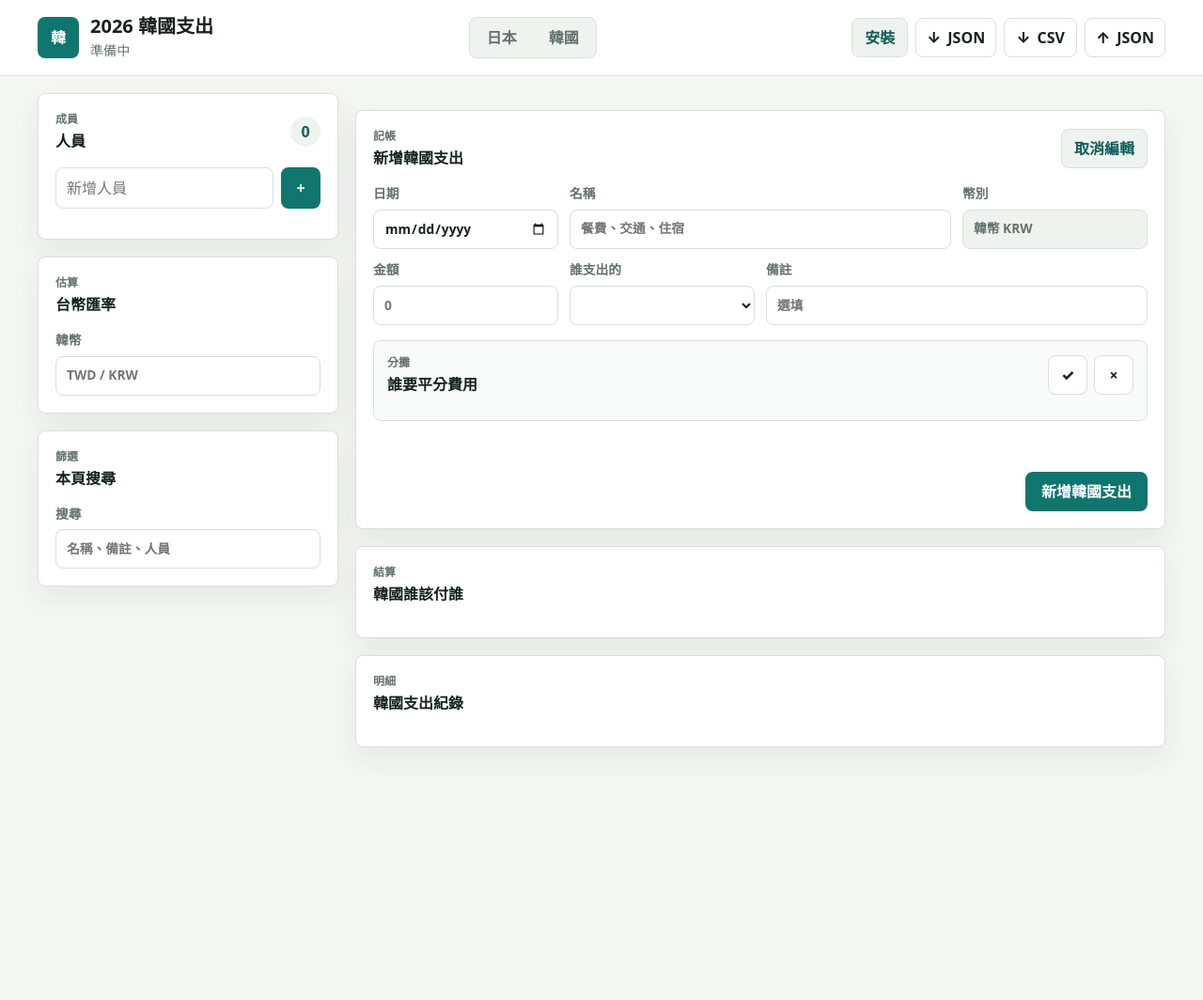
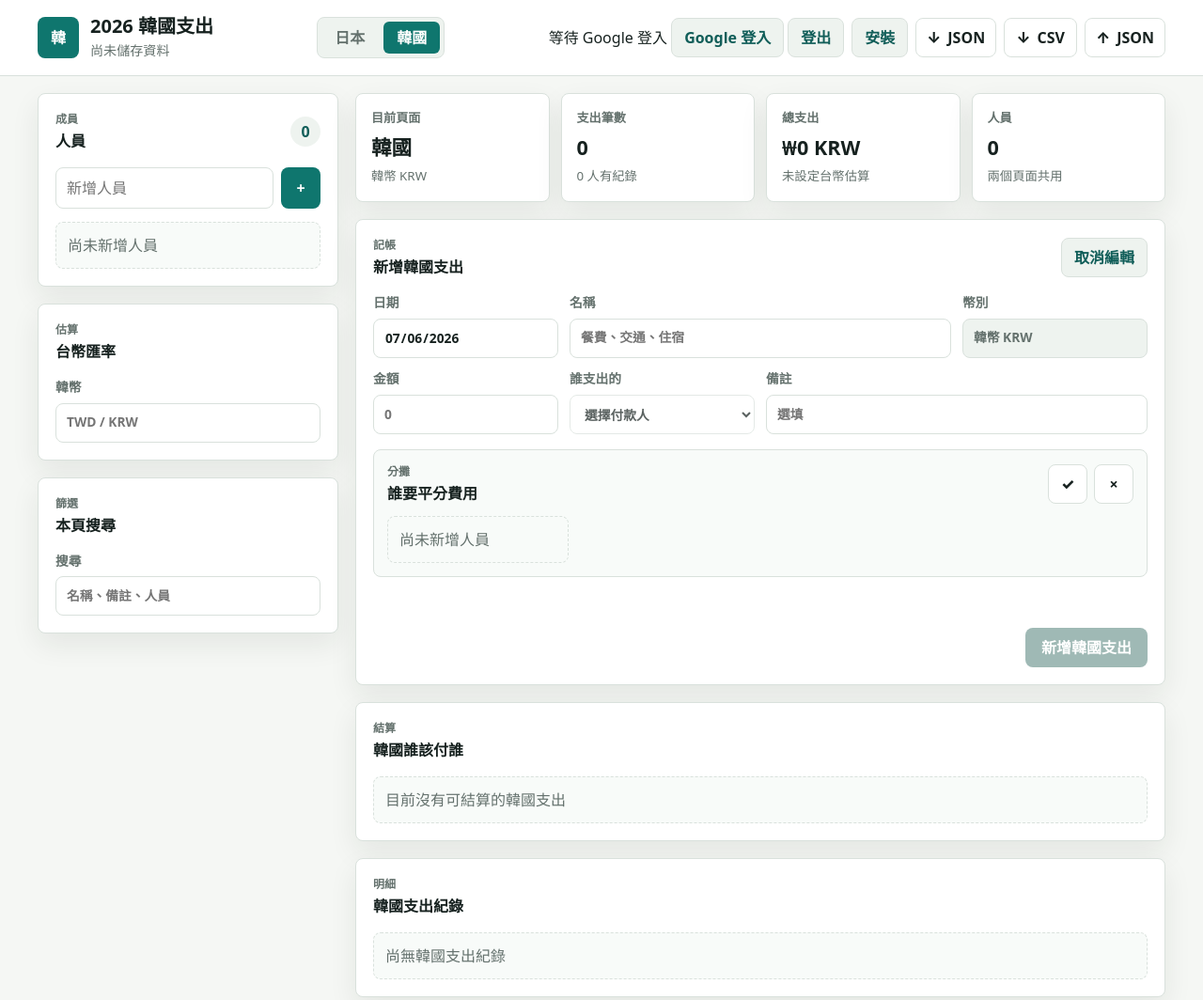
Before and after one commit to poyhsu/Finance_Japan_Korea, a plain HTML site: page korea.html in a window 1280 px wide. Shown: the top 1064 px of the page at 94% size. Before the commit the page ends 835 px from the top, so only its background shows below. Drawn offline with Linux system fonts and the light colour scheme; no server answers.

Commit message:
Update Firebase cloud sync: korea.html

```diff
--- a/korea.html
+++ b/korea.html
@@ -25,6 +25,11 @@
       </nav>
 
       <div class="header-actions" aria-label="資料操作">
+        <div class="cloud-auth">
+          <span class="cloud-pill" id="cloud-status">雲端未連線</span>
+          <button class="ghost-button" id="sign-in" type="button">Google 登入</button>
+          <button class="ghost-button" id="sign-out" type="button" hidden>登出</button>
+        </div>
         <button class="ghost-button" id="install-app" type="button" hidden>安裝</button>
         <button class="icon-button wide" id="export-json" type="button" title="匯出完整 JSON 備份">
           <span aria-hidden="true">↓</span>
@@ -187,6 +192,6 @@
       </section>
     </main>
 
-    <script src="app.js" defer></script>
+    <script src="app.js" type="module"></script>
   </body>
 </html>
```
